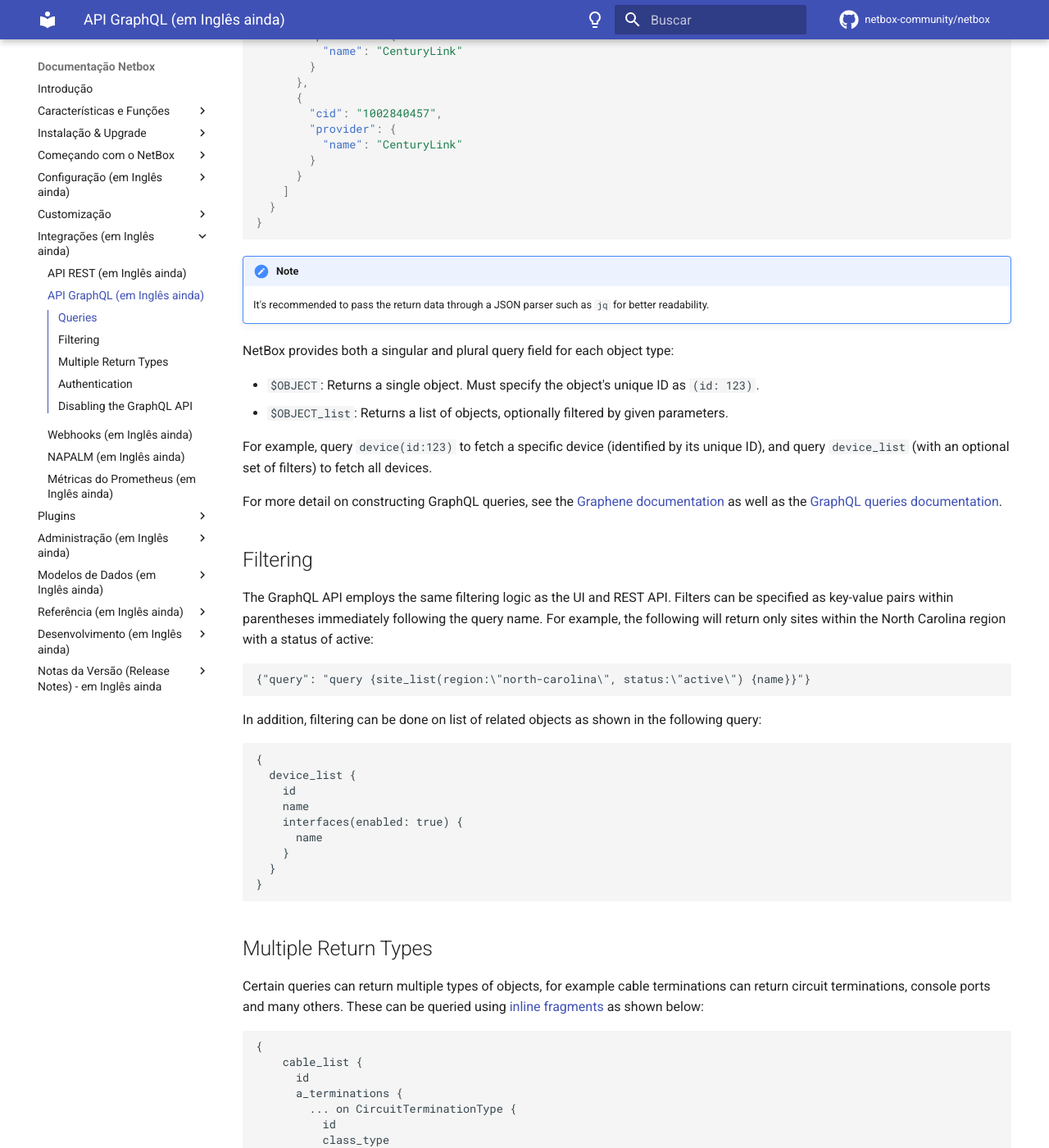
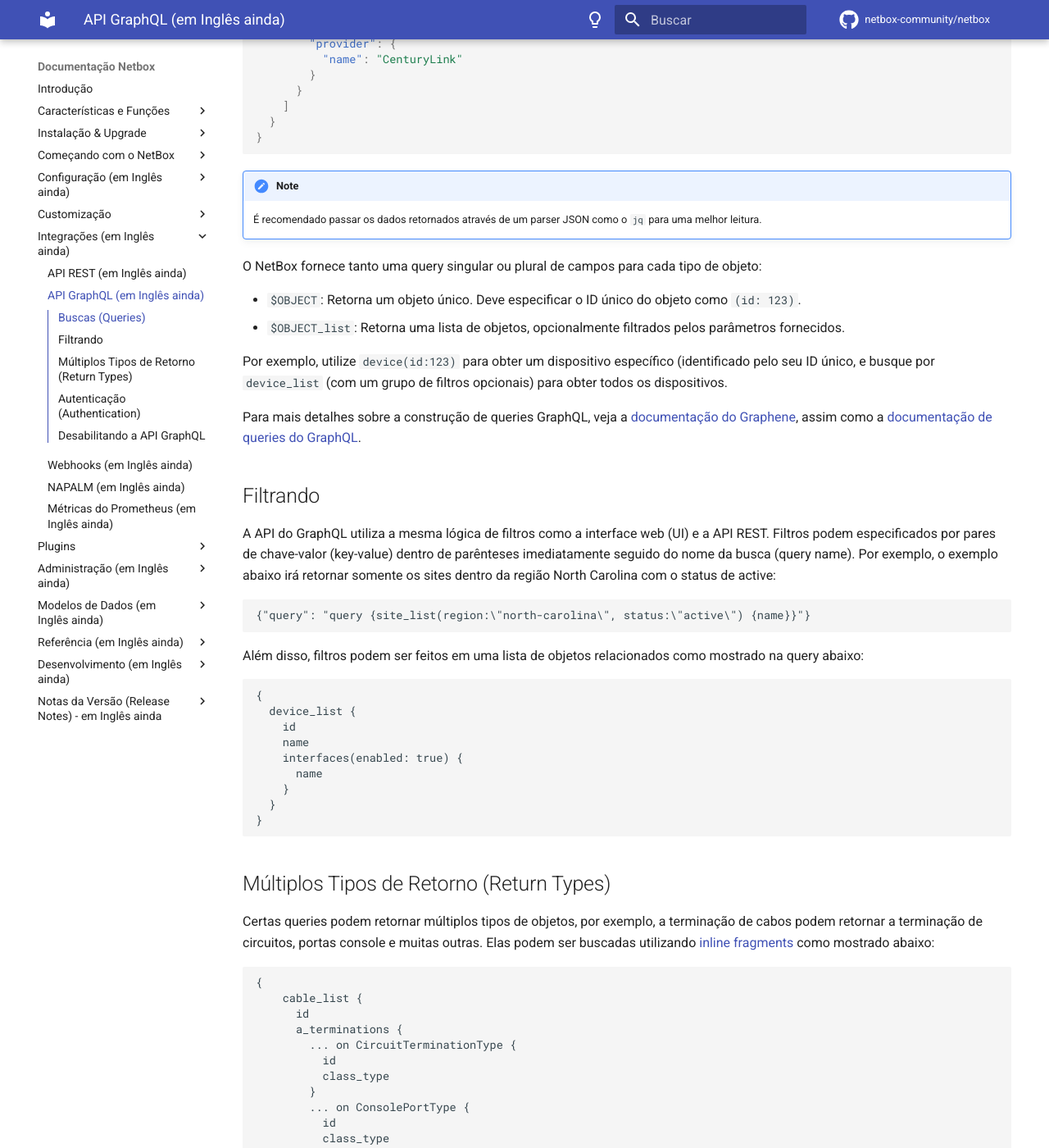
Before and after one commit to netdevopsbr/docs.netbox.dev.br, an MkDocs documentation site: the page built from docs/integrations/graphql-api.md, in a window 1280 px wide and 1400 px high, scrolled down 764 px. Shown: the whole window at 82% size. Built offline with MkDocs 1.6.1 and Material for MkDocs 9.7.7, drawn with Linux system fonts in a browser that asks for light colours; nearby versions of some CDN libraries; comment, search, counter and statistics services are not loaded; some of the changed text lies outside the part shown.

Commit message:
Add 'integrations.graphql-api.md' translated page

````diff
--- a/docs/integrations/graphql-api.md
+++ b/docs/integrations/graphql-api.md
@@ -1,15 +1,10 @@
 # Visão Geral sobre a API GraphQL
 
-!!! info
+O NetBox fornece uma API [GraphQL](https://graphql.org/) de leitura (read-only) para complementar a API REST. A API é fornecida pela biblioteca [Graphene](https://graphene-python.org/) e [Graphene-Django](https://docs.graphene-python.org/projects/django/en/latest/).
 
-    **English (en):** This page was not translated yet!
-    **Portuguese (pt-br):** Essa página não foi traduzida ainda!
+## Buscas (Queries)
 
-NetBox provides a read-only [GraphQL](https://graphql.org/) API to complement its REST API. This API is powered by the [Graphene](https://graphene-python.org/) library and [Graphene-Django](https://docs.graphene-python.org/projects/django/en/latest/).
-
-## Queries
-
-GraphQL enables the client to specify an arbitrary nested list of fields to include in the response. All queries are made to the root `/graphql` API endpoint. For example, to return the circuit ID and provider name of each circuit with an active status, you can issue a request such as the following:
+O GraphQL permite que o cliente especifique uma lista aninhada arbitrária de campos para serem inclusos na resposta. Todas as queries são feitas para o endpoint root da API `/graphql`. Por exemplo, para retornar o ID do circuito e o nome do fornecedor (provider) de cada circuito com um status active (ativo), você pode utilizar uma requisição como a abaixo:
 
 ```
 curl -H "Authorization: Token $TOKEN" \
@@ -19,7 +14,7 @@
 --data '{"query": "query {circuit_list(status:\"active\") {cid provider {name}}}"}'
 ```
 
-The response will include the requested data formatted as JSON:
+A resposta incluirá os dados requisitados formatados em JSON:
 
 ```json
 {
@@ -42,26 +37,28 @@
 }
 ```
 
-!!! note
-    It's recommended to pass the return data through a JSON parser such as `jq` for better readability.
+!!! note Observação
 
-NetBox provides both a singular and plural query field for each object type:
+    É recomendado passar os dados retornados através de um parser JSON como o `jq` para uma melhor leitura.
 
-* `$OBJECT`: Returns a single object. Must specify the object's unique ID as `(id: 123)`.
-* `$OBJECT_list`: Returns a list of objects, optionally filtered by given parameters.
+O NetBox fornece tanto uma query singular ou plural de campos para cada tipo de objeto:
 
-For example, query `device(id:123)` to fetch a specific device (identified by its unique ID), and query `device_list` (with an optional set of filters) to fetch all devices.
+* `$OBJECT`: Retorna um objeto único. Deve especificar o ID único do objeto como `(id: 123)`.
+* `$OBJECT_list`: Retorna uma lista de objetos, opcionalmente filtrados pelos parâmetros fornecidos.
 
-For more detail on constructing GraphQL queries, see the [Graphene documentation](https://docs.graphene-python.org/en/latest/) as well as the [GraphQL queries documentation](https://graphql.org/learn/queries/).
+Por exemplo, utilize `device(id:123)` para obter um dispositivo específico (identificado pelo seu ID único, e busque por `device_list` (com um grupo de filtros opcionais) para obter todos os dispositivos.
 
-## Filtering
+Para mais detalhes sobre a construção de queries GraphQL, veja a [documentação do Graphene](https://docs.graphene-python.org/en/latest/), assim como a [documentação de queries do GraphQL](https://graphql.org/learn/queries/).
 
-The GraphQL API employs the same filtering logic as the UI and REST API. Filters can be specified as key-value pairs within parentheses immediately following the query name. For example, the following will return only sites within the North Carolina region with a status of active:
+## Filtrando
+
+A API do GraphQL utiliza a mesma lógica de filtros como a interface web (UI) e a API REST. Filtros podem especificados por pares de chave-valor (key-value) dentro de parênteses imediatamente seguido do nome da busca (query name). Por exemplo, o exemplo abaixo irá retornar somente os sites dentro da região North Carolina com o status de active:
 
 ```
 {"query": "query {site_list(region:\"north-carolina\", status:\"active\") {name}}"}
 ```
-In addition, filtering can be done on list of related objects as shown in the following query:
+
+Além disso, filtros podem ser feitos em uma lista de objetos relacionados como mostrado na query abaixo:
 
 ```
 {
@@ -75,9 +72,9 @@
 }
 ```
 
-## Multiple Return Types
+## Múltiplos Tipos de Retorno (Return Types)
 
-Certain queries can return multiple types of objects, for example cable terminations can return circuit terminations, console ports and many others.  These can be queried using [inline fragments](https://graphql.org/learn/schema/#union-types) as shown below:
+Certas queries podem retornar múltiplos tipos de objetos, por exemplo, a terminação de cabos podem retornar a terminação de circuitos, portas console e muitas outras. Elas podem ser buscadas utilizando [inline fragments](https://graphql.org/learn/schema/#union-types) como mostrado abaixo:
 
 ```
 {
@@ -101,16 +98,17 @@
 }
 
 ```
-The field "class_type" is an easy way to distinguish what type of object it is when viewing the returned data, or when filtering.  It contains the class name, for example "CircuitTermination" or "ConsoleServerPort".
 
-## Authentication
+O campo "class_type" é uma maneira fácil de distinguir qual tipo de objeto está sendo utilizado ao visualizar os dados retornados, ou quando estiver filtrando. Contém o nome da classe, por exemplo "CircuitTermination" ou "ConsoleServerPort".
 
-NetBox's GraphQL API uses the same API authentication tokens as its REST API. Authentication tokens are included with requests by attaching an `Authorization` HTTP header in the following form:
+## Autenticação (Authentication)
+
+A API do GraphQL utiliza os mesmos tokens de autenticação que a API REST. Tokens de autenticação são incluidos dentro da requisição ao colocar o cabeçalho HTTP `Authorization` dentro do formulário a seguir:
 
 ```
 Authorization: Token $TOKEN
 ```
 
-## Disabling the GraphQL API
+## Desabilitando a API GraphQL
 
-If not needed, the GraphQL API can be disabled by setting the [`GRAPHQL_ENABLED`](../configuration/miscellaneous.md#graphql_enabled) configuration parameter to False and restarting NetBox.
+Se não necessária, a API do GraphQL pode ser desabilitada ao configurar o parâmetro de configuração [`GRAPHQL_ENABLED`](../configuration/miscellaneous.md#graphql_enabled) para `False` e reiniciar o NetBox.
````
